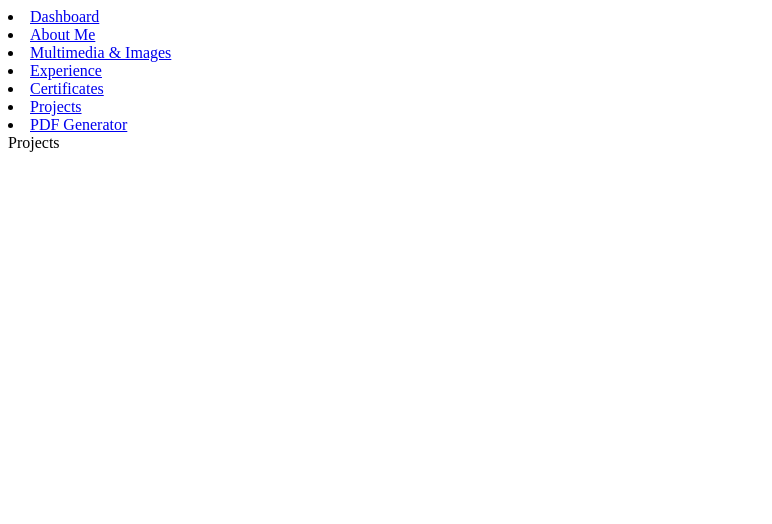
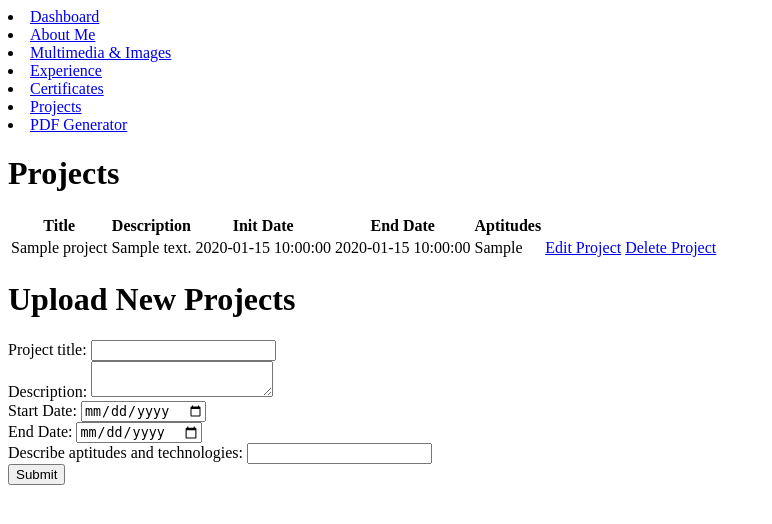
Before and after one commit to Tysaic/cvostriker, a Flask app: page /projects in a window 1280 px wide. Shown: the top 524 px of the page, without its empty margins (0-772 px from the left). Run offline with Flask 3, Linux system fonts and the light colour scheme; tables that the repository leaves empty hold one stand-in row (values such as "Sample post").

Commit message:
Editing project were done

```diff
--- a/admin/app.py
+++ b/admin/app.py
@@ -258,6 +258,7 @@ def projects():
     session = Session()
     projects = session.query(Projects).all()
     if request.method == 'GET':
+        session.close()
         return render_template('projects/projects.html', projects=projects)
     elif request.method == 'POST':
         title = request.form['title']
@@ -273,18 +274,36 @@ def projects():
             aptitudes=aptitudes
         )
         session.add(new_project)
+        #session.refresh(new_project)
         session.commit()
-    session.close()
+        session.close()
     return redirect(url_for('projects'))
 
 @app.route('/projects/edit/<int:id>', methods=['GET', 'POST'])
-def edit_projects(id):
+def edit_project(id):
     session = Session()
     project_to_edit = session.query(Projects).filter_by(id=id).first()
+    if request.method == 'GET':
+        session.close()
+        return render_template('projects/edit_projects.html', project=project_to_edit)
+    elif request.method == 'POST':
+        project_to_edit.title = request.form['title']
+        project_to_edit.description = request.form['description']
+        project_to_edit.aptitudes = request.form['aptitudes']
+        project_to_edit.init_date = datetime.datetime.strptime(request.form['init_date'], '%Y-%m-%d')
+        project_to_edit.end_date = datetime.datetime.strptime(request.form['end_date'], '%Y-%m-%d') if project_to_edit.end_date else None
+        session.commit()
+        session.close()
+        return redirect(url_for('projects'))
 
 @app.route('/projects/delete/<int:id>', methods=['GET', 'POST'])
-def delete_projects(id):
-    pass
+def delete_project(id):
+    session = Session()
+    project_to_delete = session.query(Projects).filter_by(id=id).first()
+    session.delete(project_to_delete)
+    session.commit()
+    session.close()
+    return redirect(url_for('projects'))
 
 @app.route('/pdf_generator', methods=['GET', 'POST'])
 def pdf_generator():
--- a/admin/templates/projects/projects.html
+++ b/admin/templates/projects/projects.html
@@ -2,5 +2,65 @@
 
 {% block title %}Projects{% endblock title %}
 {% block content %}
-Projects
+
+    <h1>Projects</h1>
+    <table>
+        <thead>
+            <tr>
+
+                <th>Title</th>
+                <th>Description</th>
+                <th>Init Date</th>
+                <th>End Date</th>
+                <th>Aptitudes</th>
+            </tr>
+        </thead>
+        <tbody>
+
+            {% for project in projects %}
+            <tr>
+                <td>{{project.title}}</td>
+                <td>{{project.description}}</td>
+                <td>{{project.init_date}}</td>
+                <td>
+                    {% if project.end_date %}
+                        {{project.end_date}}
+                    {% else %}
+                        -
+                    {% endif %}
+                </td>
+                <td>{{project.aptitudes}}</td>
+                <td><a href="{{ url_for('edit_project', id=project.id) }}">Edit Project</a></td>
+                <td><a href="{{ url_for('delete_project', id=project.id) }}">Delete Project</a></td>
+            </tr>
+            {% endfor %}
+        </tbody>
+    </table>
+
+    <h1>Upload New Projects</h1>
+    <form method="post" action="{{ url_for('projects')}}">
+        <div class="form-group">
+            <label for="title">Project title:</label>
+            <input type="text" id="title" name="title" class="form-control" required>
+        </div>
+        <div class="form-group">
+            <label for="description">Description:</label>
+            <textarea id="description" name="description" class="form-control" required>
+            </textarea>
+        </div>
+        <div class="form-group">
+            <label for="init_date">Start Date:</label>
+            <input type="date" id="init_date" name="init_date" class="form-control" required>
+        </div>
+        <div class="form-group">
+            <label for="end_date">End Date:</label>
+            <input type="date" id="end_date" name="end_date" class="form-control">
+        </div>
+        <div class="form-group">
+            <label for="aptitudes">Describe aptitudes and technologies:</label>
+            <input type="text", id="aptitudes" name="aptitudes" class="form-control" required>
+        </div>
+        <button type="submit" class="btn btn-primary">Submit</button>
+    </form>
+
 {% endblock content %}
```
Also changed, not shown: admin/templates/projects/edit_projects.html (added, +33 -0 lines), README.md.
